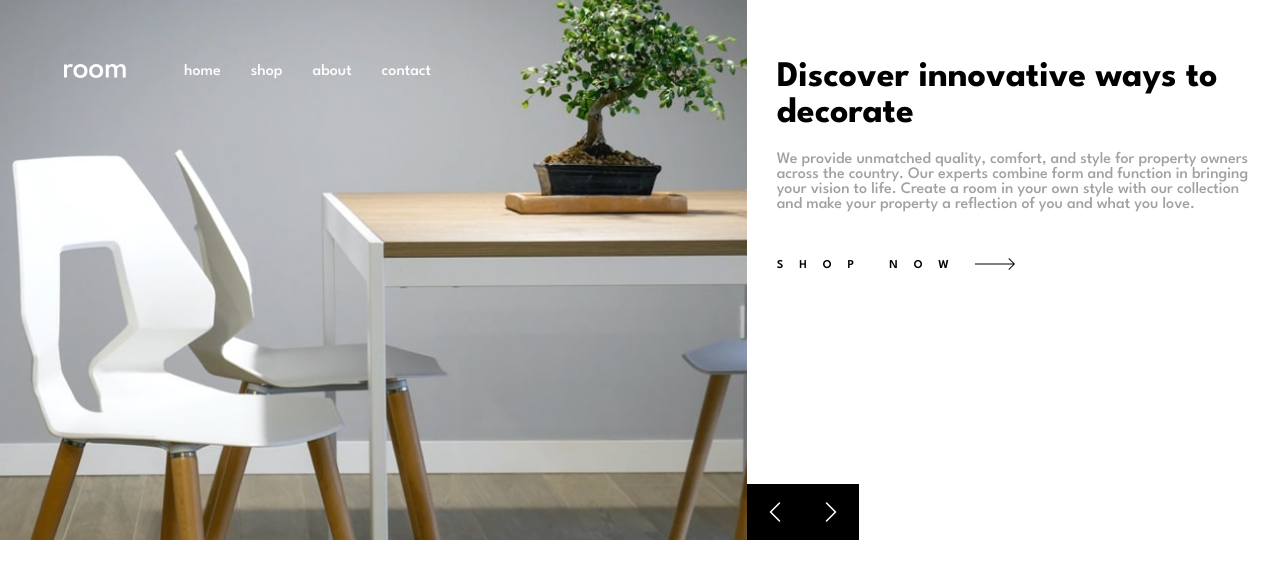
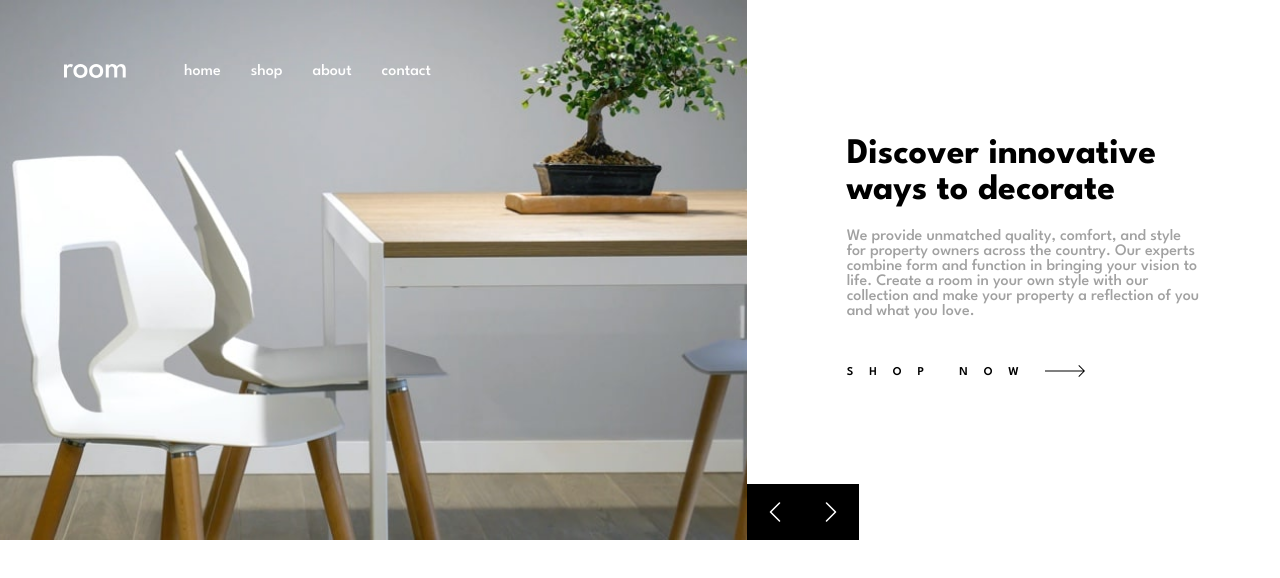
Before and after one commit to alexyakimenko/room-homepage, a React (Create React App) app: page / in a window 1280 px wide. Shown: the top 578 px of the page. Built offline with nearby package versions, Linux system fonts and the light colour scheme.

Commit message:
Fixed bugs

```diff
--- a/src/GlobalStyles.js
+++ b/src/GlobalStyles.js
@@ -24,5 +24,9 @@ export const GlobalStyle = createGlobalStyle`
         font-size: 0.75rem;
         font-family: "League Spartan", sans-serif;
         overflow: ${({isNavOpen}) => (isNavOpen ? "hidden" : "scroll")};
+
+        @media (min-width: 768px) {
+            overflow: hidden;
+        }
     }
 `
--- a/src/components/Hero/Hero.styled.js
+++ b/src/components/Hero/Hero.styled.js
@@ -83,6 +83,11 @@ export const CarouselContent = styled.div`
     padding-top: 60px;
     padding-bottom: 70px;
     overflow: hidden;
+
+    @media (min-width: 768px) {
+        display: flex;
+        align-items: center;
+    }
 `
 
 export const ContentWrapper = styled.div`
@@ -98,12 +103,28 @@ export const Item = styled.div`
     min-width: 100%;
 `
 
+export const ItemWrapper = styled.div`
+    width: 100%;
+
+    @media (min-width: 768px) {
+        width: calc(100vw / 3);
+    }
+
+    @media (min-width: 992px) {
+        padding-left: 5%;
+    }
+`
+
 
 export const Title = styled.h1`
     font-size: 2.25rem;
     line-height: 1;
     color: var(--black);
     margin: 0;
+
+    @media (min-width: 768px) {
+        max-width: 410px;
+    }
 `
 
 export const Paragraph = styled.p`
@@ -111,6 +132,11 @@ export const Paragraph = styled.p`
     color: var(--darkGray);
     margin-top: 20px;
     margin-bottom: 0;
+    width: 100%;
+
+    @media (min-width: 768px) {
+        max-width: 410px;
+    }
 `
 
 export const Cta = styled.a`
--- a/src/components/Hero/index.js
+++ b/src/components/Hero/index.js
@@ -1,6 +1,6 @@
 import React from 'react'
 import Background from "../../images/desktop-image-hero-1.jpg"
-import { Carousel, CarouselImg, ImagesWrapper, Images, Image, Controls, Arrow, RightArrow, LeftArrow, CarouselContent, ContentWrapper, Item, Title, Paragraph, Cta, CtaArrow } from './Hero.styled'
+import { Carousel, CarouselImg, ImagesWrapper, Images, Image, Controls, Arrow, RightArrow, LeftArrow, CarouselContent, ContentWrapper, Item, ItemWrapper, Title, Paragraph, Cta, CtaArrow } from './Hero.styled'
 import data from "./data"
 import ArrowImage from "../../images/icon-arrow.svg"
 
@@ -51,14 +51,18 @@ const Hero = () => {
                 <ContentWrapper currentItem={currentItem}>
                     {
                         data.map((item, index) => {
-                            return <Item key={index}>
+                            return (
+                                <Item key={index}>
+                                    <ItemWrapper>
                                     <Title>{item.title}</Title>
                                     <Paragraph>{item.content}</Paragraph>
                                     <Cta>
                                         Shop now
                                         <CtaArrow src={ArrowImage} alt=""/>
                                     </Cta>
+                                    </ItemWrapper>
                                 </Item>
+                            )
                         })
                     }
                 </ContentWrapper>
```
Lines whose indentation alone changed are shown as unchanged.
